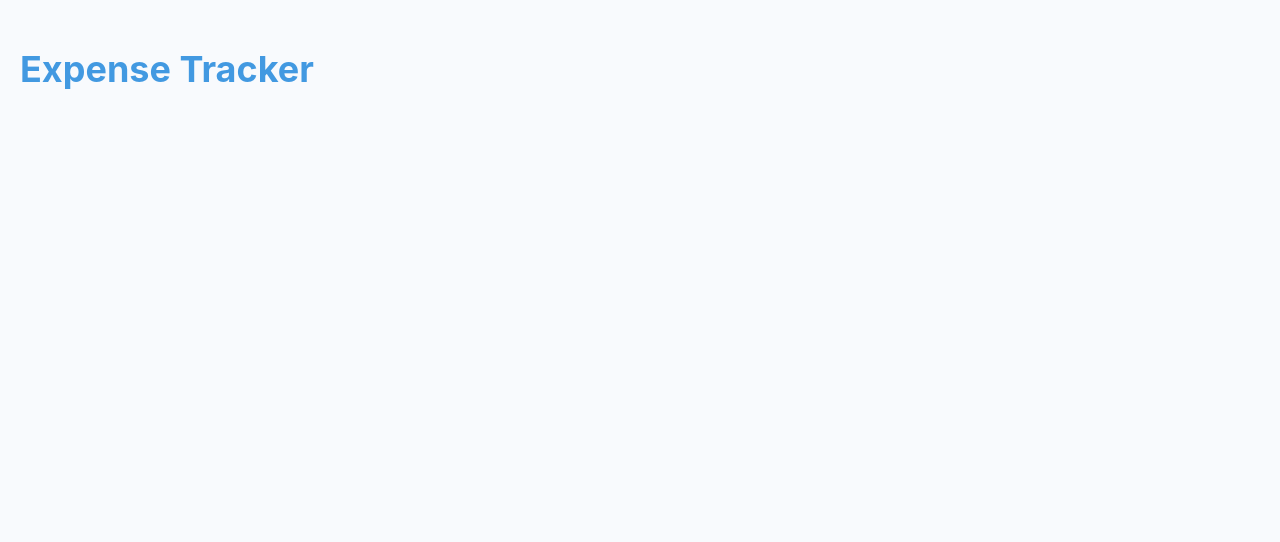
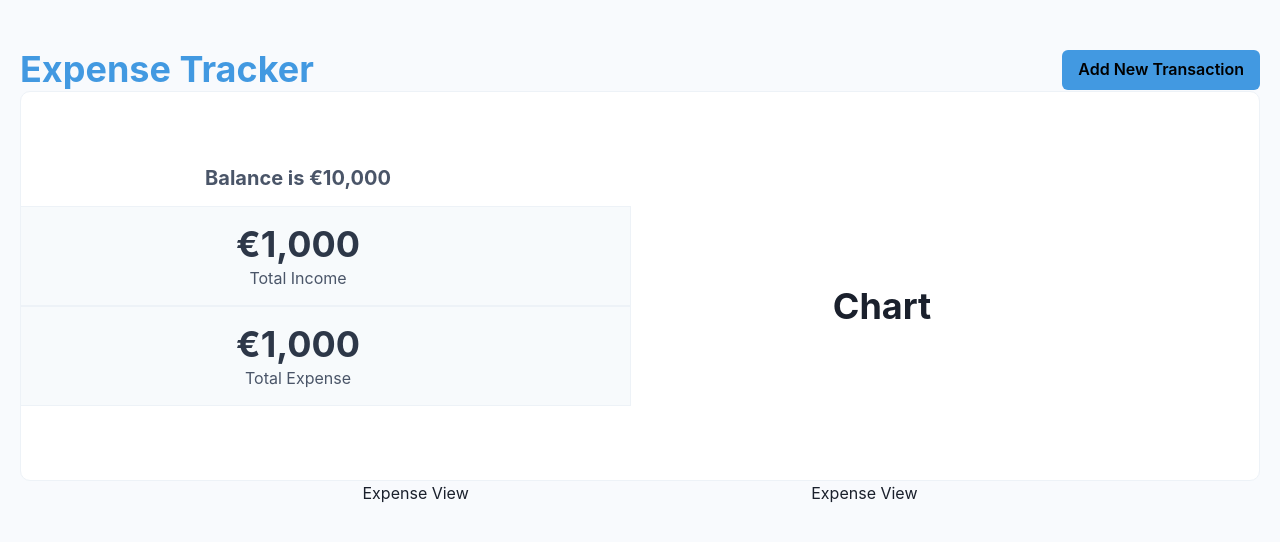
Before and after one commit to aindriu80/fcc-25-react-apps, a React (Vite) app: page / in a window 1280 px wide. Shown: the top 542 px of the page. Built offline with nearby package versions, Linux system fonts and the light colour scheme.

Commit message:
Expense view, summary

```diff
--- /dev/null
+++ b/src/components/ExpenseTracker/Components/ExpenseView/Index.tsx
@@ -0,0 +1,7 @@
+import React from 'react';
+
+const ExpenseView = () => {
+  return <div>Expense View </div>;
+};
+
+export default ExpenseView;
--- a/src/components/ExpenseTracker/Components/Main/Index.tsx
+++ b/src/components/ExpenseTracker/Components/Main/Index.tsx
@@ -1,5 +1,6 @@
-import { Flex, Heading } from '@chakra-ui/react';
-import React from 'react';
+import { Button, Flex, Heading } from '@chakra-ui/react';
+import ExpenseView from '../ExpenseView/Index';
+import Summary from '../Summary/Index';
 
 const Main = () => {
   return (
@@ -11,6 +12,22 @@
         >
           Expense Tracker
         </Heading>
+        <Flex alignItems="center">
+          <Button bg={'blue.400'} color={'black'} ml={'4'}>
+            Add New Transaction
+          </Button>
+        </Flex>
+      </Flex>
+      <Summary />
+
+      <Flex
+        w="full"
+        alignItems={'flex-start'}
+        justifyContent={'space-evenly'}
+        flexDirection={['column', 'column', 'column', 'row', 'row']}
+      >
+        <ExpenseView />
+        <ExpenseView />
       </Flex>
     </Flex>
   );
--- /dev/null
+++ b/src/components/ExpenseTracker/Components/Summary/Index.tsx
@@ -0,0 +1,86 @@
+import { Box, Flex, Heading, Text } from '@chakra-ui/react';
+
+const Summary = () => {
+  return (
+    <Box
+      p="6"
+      border={'1px solid'}
+      borderColor={'gray.100'}
+      overflow={'hidden'}
+      borderRadius={'10'}
+      background={'white'}
+      display={'flex'}
+    >
+      <Flex
+        w="full"
+        justifyContent={'center'}
+        alignItems={'center'}
+        flexDirection={{
+          base: 'column',
+          sm: 'column',
+          md: 'column',
+          lg: 'row',
+          xl: 'row',
+        }}
+      >
+        <Flex
+          flex={1}
+          w={'full'}
+          flexDirection={'column'}
+          alignItems={'center'}
+          justifyContent={'space-evenly'}
+          ml={'-20'}
+          mr={'2'}
+        >
+          <Heading size={'md'} mb={'4'} color={'gray.600'}>
+            Balance is €10,000
+          </Heading>
+          <Flex
+            justifyContent={'space-evenly'}
+            alignItems={'center'}
+            bg={'gray.50'}
+            w="full"
+            h="100px"
+            border={'1px solid'}
+            borderColor={'gray.100'}
+          >
+            <Flex flexDirection={'column'}>
+              <Heading color={'gray.700'}>€1,000</Heading>
+              <Text color={'gray.600'}>Total Income</Text>
+            </Flex>
+          </Flex>
+          <Flex
+            justifyContent={'space-evenly'}
+            alignItems={'center'}
+            bg={'gray.50'}
+            w="full"
+            h="100px"
+            border={'1px solid'}
+            borderColor={'gray.100'}
+          >
+            <Flex flexDirection={'column'}>
+              <Heading color={'gray.700'}>€1,000</Heading>
+              <Text color={'gray.600'}>Total Expense</Text>
+            </Flex>
+          </Flex>
+        </Flex>
+
+        <Box
+          flex={1}
+          mt={'10 '}
+          ml={'-90px'}
+          mr={'5'}
+          width={'300px'}
+          height={'300px'}
+          display={'flex'}
+          alignItems={'center'}
+          justifyContent={'center'}
+        >
+          <Heading>Chart</Heading>
+        </Box>
+      </Flex>
+    </Box>
+  );
+};
+
+export default Summary;
```
